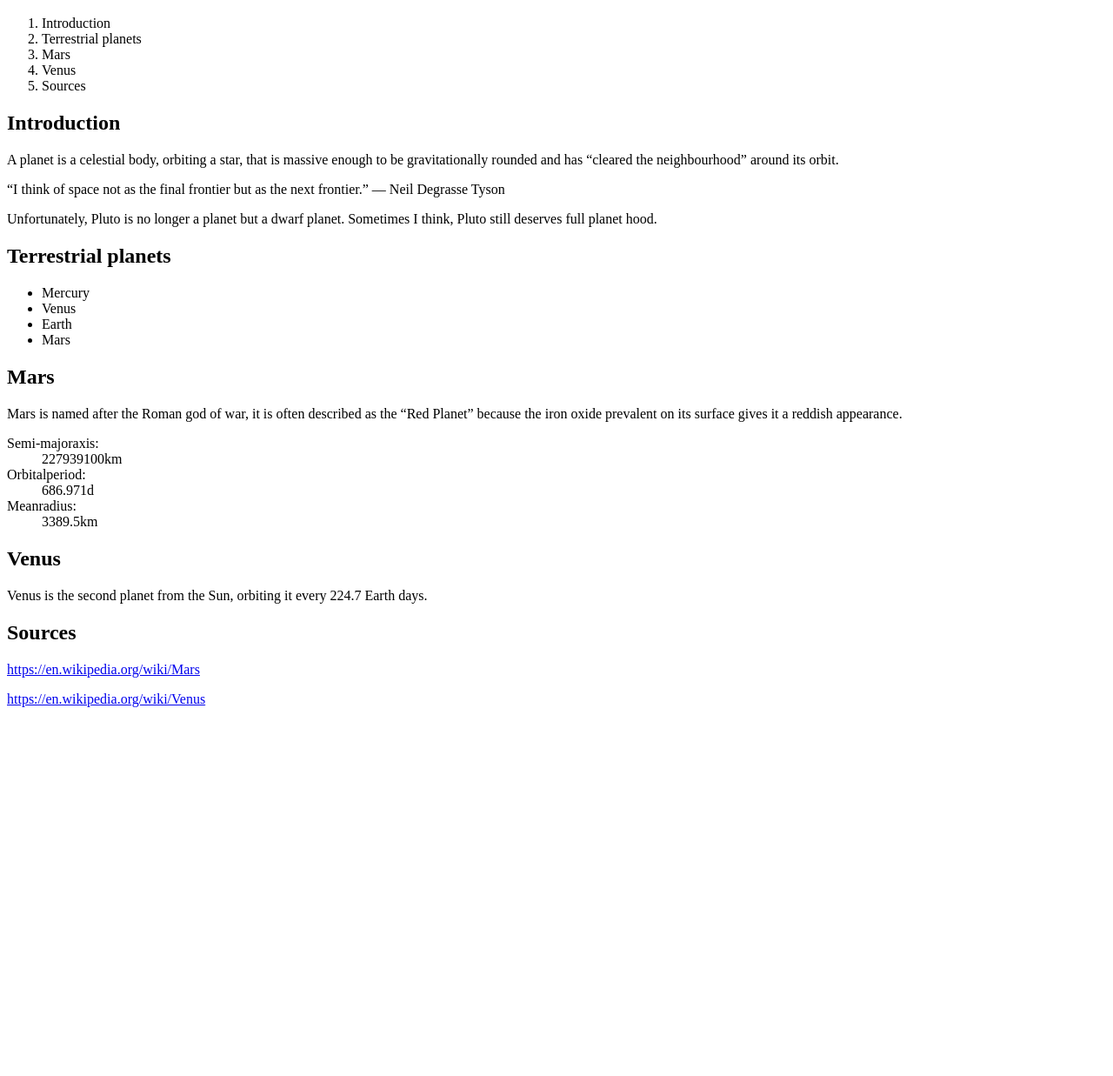
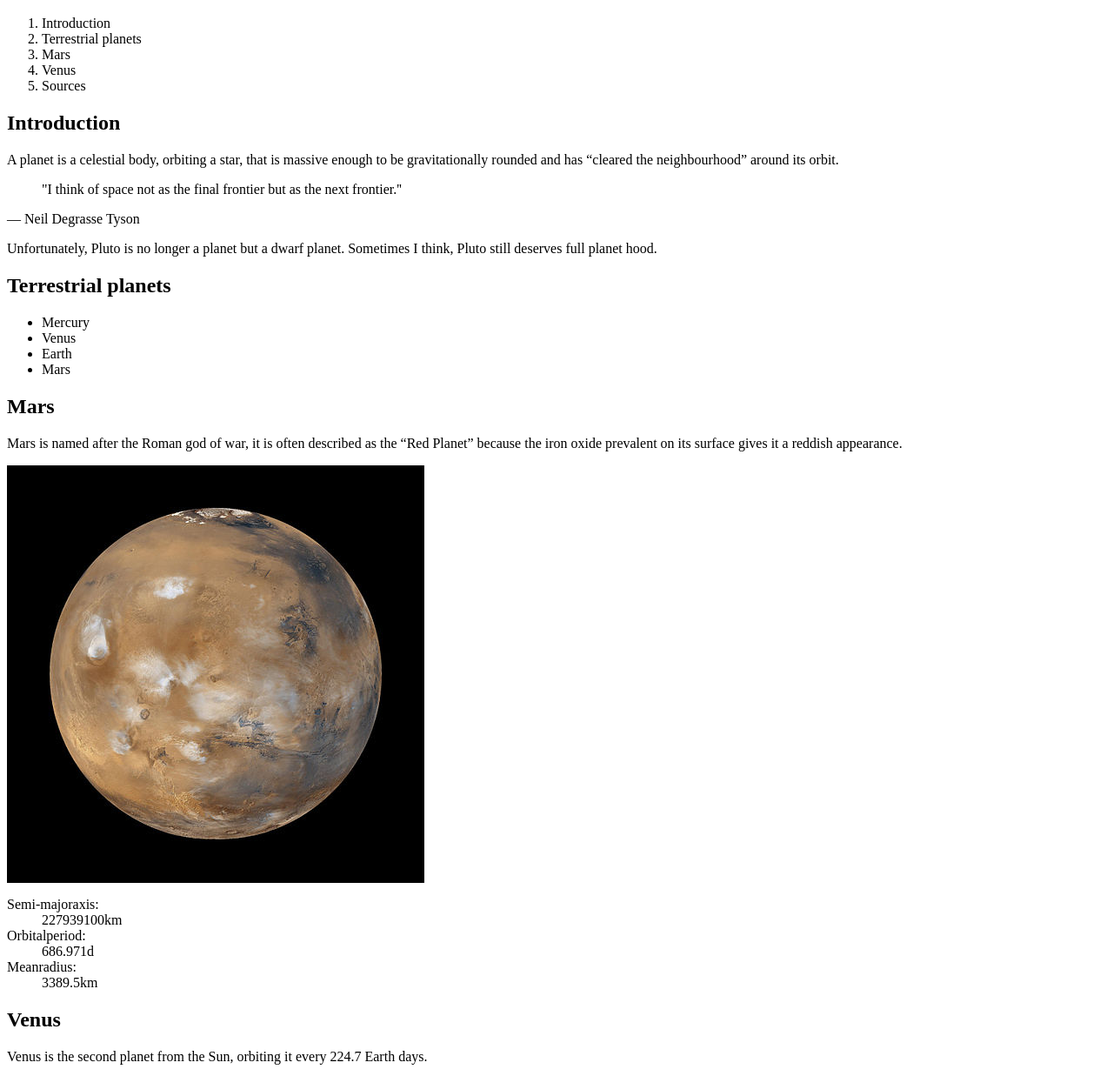
Before and after one commit to Marissa96/assignment-2, a plain HTML site: page index.html in a window 1280 px wide. Shown: the part 48-1285 px from the top of the page at 87% size. Before the commit the page ends 877 px from the top, so only its background shows below. Drawn offline with Linux system fonts and the light colour scheme.

Commit message:
Added quotations, time and images
Added all quotations
Added both images
Added time

```diff
--- a/index.html
+++ b/index.html
@@ -1,5 +1,4 @@
 <h1>Planets</h1>
-
 <ol>
   <li>Introduction</il>
   <li>Terrestrial planets</il>
@@ -9,9 +8,9 @@
 </ol>
 
 <h2>Introduction</h2>
-<p>A planet is a celestial body, orbiting a star, that is massive enough to be gravitationally rounded and has “cleared the neighbourhood” around its orbit.</p>
-“I think of space not as the final frontier but as the next frontier.”
-— Neil Degrasse Tyson
+<p>A planet is a celestial body, orbiting a star, that is massive enough to be gravitationally rounded and has <q>cleared the neighbourhood</q> around its orbit.</p>
+<blockquote>"I think of space not as the final frontier but as the next frontier.''</blockquote>
+<p>— Neil Degrasse Tyson</p>
 <p>Unfortunately, Pluto is no longer a planet but a dwarf planet. Sometimes I think, Pluto still deserves full planet hood.</p>
 
 <h2>Terrestrial planets</h2>
@@ -23,7 +22,8 @@
 </ul>
 
 <h2>Mars</h2>
-<p>Mars is named after the Roman god of war, it is often described as the “Red Planet” because the iron oxide prevalent on its surface gives it a reddish appearance.</p>
+<p>Mars is named after the Roman god of war, it is often described as the <q>Red Planet</q> because the iron oxide prevalent on its surface gives it a reddish appearance.</p>
+<img src="images/mars.jpg" alt="big red planet">
 <dl>
 <dt>Semi-majoraxis:</dt><dd>227939100km</dd>
 <dt>Orbitalperiod:</dt><dd>686.971d</dd>
@@ -31,7 +31,8 @@
 </dl>
 
 <h2>Venus</h2>
-<p>Venus is the second planet from the Sun, orbiting it every 224.7 Earth days.</p>
+<p>Venus is the second planet from the Sun, orbiting it every <time>224.7 Earth days.</time></p>
+<img src="images/venus.jpg" alt="big white and brown planet.">
 
 <h2>Sources</h2>
 <a href="https://en.wikipedia.org/wiki/Mars">https://en.wikipedia.org/wiki/Mars</a>
```
Also changed, not shown: images/mars.jpg (added), images/venus.jpg (added).
